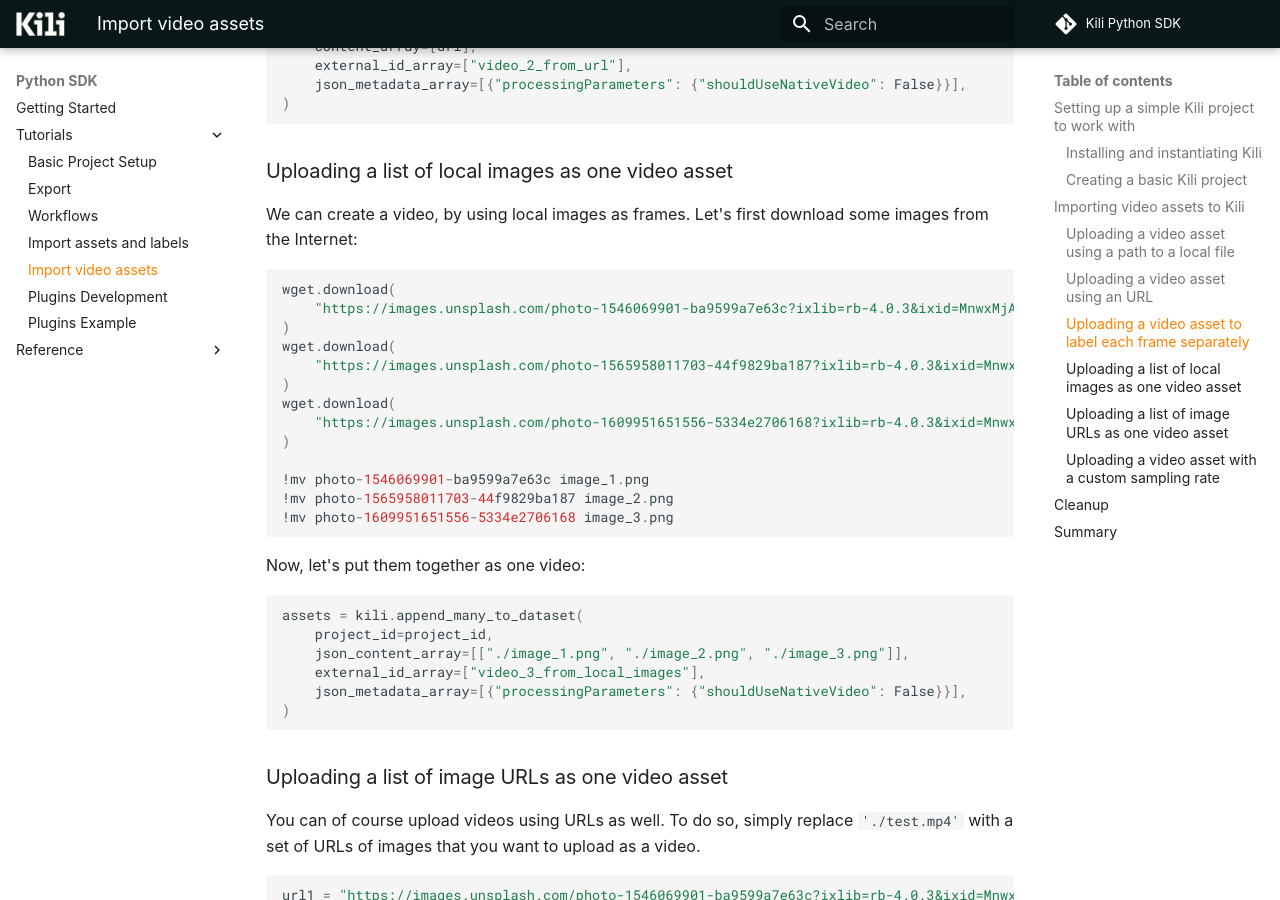
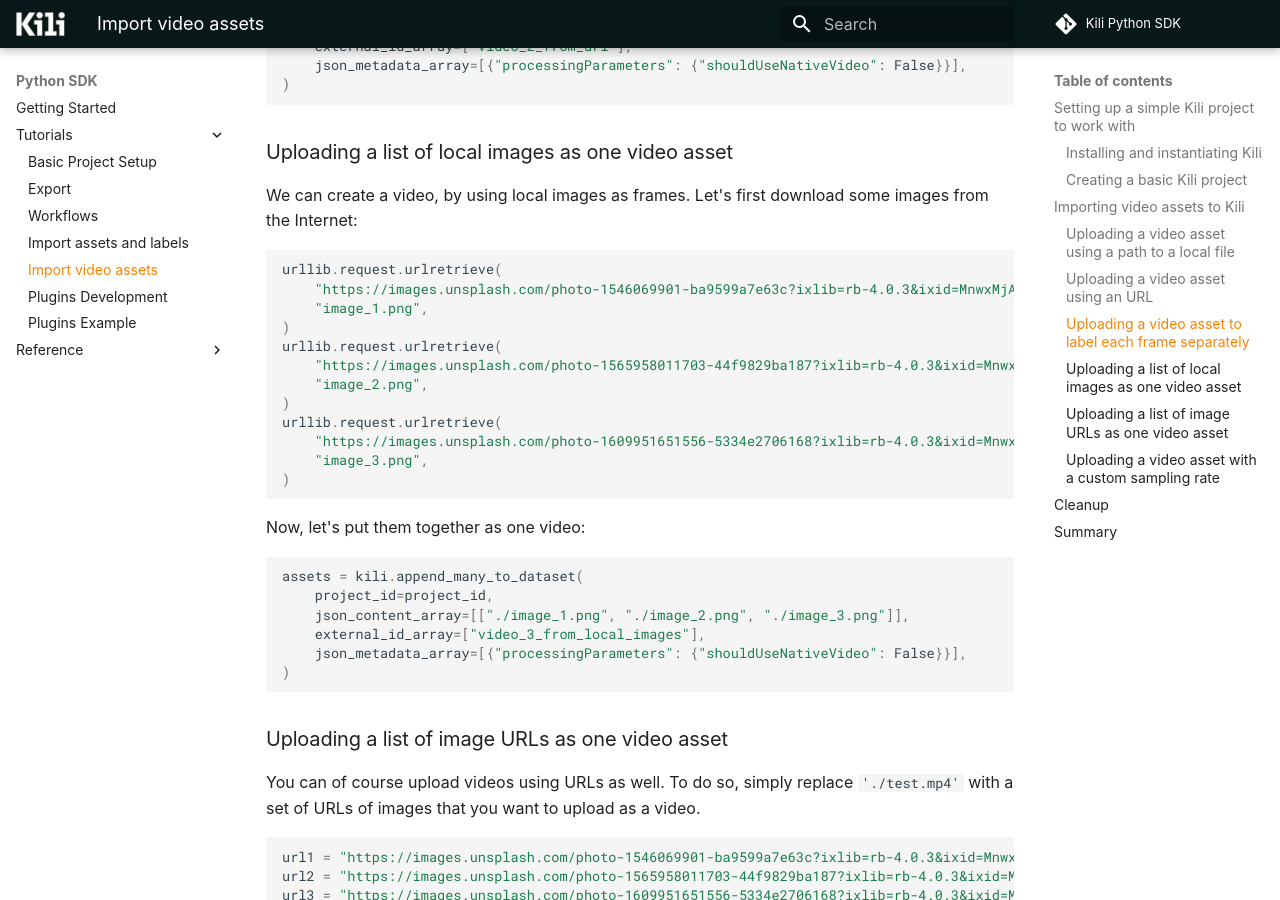
Before and after one commit to kili-technology/kili-python-sdk, an MkDocs documentation site: the page built from docs/sdk/tutorials/importing_video_assets.md, in a window 1280 px wide and 900 px high, scrolled down 3411 px. Built offline with MkDocs 1.6.1 and Material for MkDocs 9.7.7, drawn with Linux system fonts in a browser that asks for light colours; some web fonts are replaced; comment, search, counter and statistics services are not loaded; the version menu is left out; some of the changed text lies outside the part shown.

Commit message:
docs: add tutorials for importing assets and labels

````diff
--- a/docs/sdk/tutorials/importing_video_assets.md
+++ b/docs/sdk/tutorials/importing_video_assets.md
@@ -122,13 +122,12 @@
 
 
 ```python
-!pip install wget
-import wget
+import urllib.request
 
-wget.download(
-    "https://dm0qx8t0i9gc9.cloudfront.net/watermarks/video/rZJIMvhmliwmde8a6/people-and-cars-moving-summer-in-cannes_rihw5icll__fb84d62d88da661f8edd5c5d17d586bf__P360.mp4"
+urllib.request.urlretrieve(
+    "https://dm0qx8t0i9gc9.cloudfront.net/watermarks/video/rZJIMvhmliwmde8a6/people-and-cars-moving-summer-in-cannes_rihw5icll__fb84d62d88da661f8edd5c5d17d586bf__P360.mp4",
+    "test.mp4",
 )
-!mv people-and-cars-moving-summer-in-cannes_rihw5icll__fb84d62d88da661f8edd5c5d17d586bf__P360.mp4 test.mp4
 ```
 
 Now, we can easily upload the video to our project:
@@ -175,19 +174,18 @@
 
 
 ```python
-wget.download(
-    "https://images.unsplash.com/photo-1546069901-ba9599a7e63c?ixlib=rb-4.0.3&ixid=MnwxMjA3fDB8MHxwaG90by1wYWdlfHx8fGVufDB8fHx8&auto=format&fit=crop&w=1480&q=80"
+urllib.request.urlretrieve(
+    "https://images.unsplash.com/photo-1546069901-ba9599a7e63c?ixlib=rb-4.0.3&ixid=MnwxMjA3fDB8MHxwaG90by1wYWdlfHx8fGVufDB8fHx8&auto=format&fit=crop&w=1480&q=80",
+    "image_1.png",
 )
-wget.download(
-    "https://images.unsplash.com/photo-1565958011703-44f9829ba187?ixlib=rb-4.0.3&ixid=MnwxMjA3fDB8MHxwaG90by1wYWdlfHx8fGVufDB8fHx8&auto=format&fit=crop&w=1065&q=80"
+urllib.request.urlretrieve(
+    "https://images.unsplash.com/photo-1565958011703-44f9829ba187?ixlib=rb-4.0.3&ixid=MnwxMjA3fDB8MHxwaG90by1wYWdlfHx8fGVufDB8fHx8&auto=format&fit=crop&w=1065&q=80",
+    "image_2.png",
 )
-wget.download(
-    "https://images.unsplash.com/photo-1609951651556-5334e2706168?ixlib=rb-4.0.3&ixid=MnwxMjA3fDB8MHxwaG90by1wYWdlfHx8fGVufDB8fHx8&auto=format&fit=crop&w=987&q=80"
+urllib.request.urlretrieve(
+    "https://images.unsplash.com/photo-1609951651556-5334e2706168?ixlib=rb-4.0.3&ixid=MnwxMjA3fDB8MHxwaG90by1wYWdlfHx8fGVufDB8fHx8&auto=format&fit=crop&w=987&q=80",
+    "image_3.png",
 )
-
-!mv photo-1546069901-ba9599a7e63c image_1.png
-!mv photo-1565958011703-44f9829ba187 image_2.png
-!mv photo-1609951651556-5334e2706168 image_3.png
 ```
 
 Now, let's put them together as one video:
````
Also changed, not shown: docs/sdk/tutorials/importing_assets_and_labels.md (+9 -5 lines), 2 other files.
